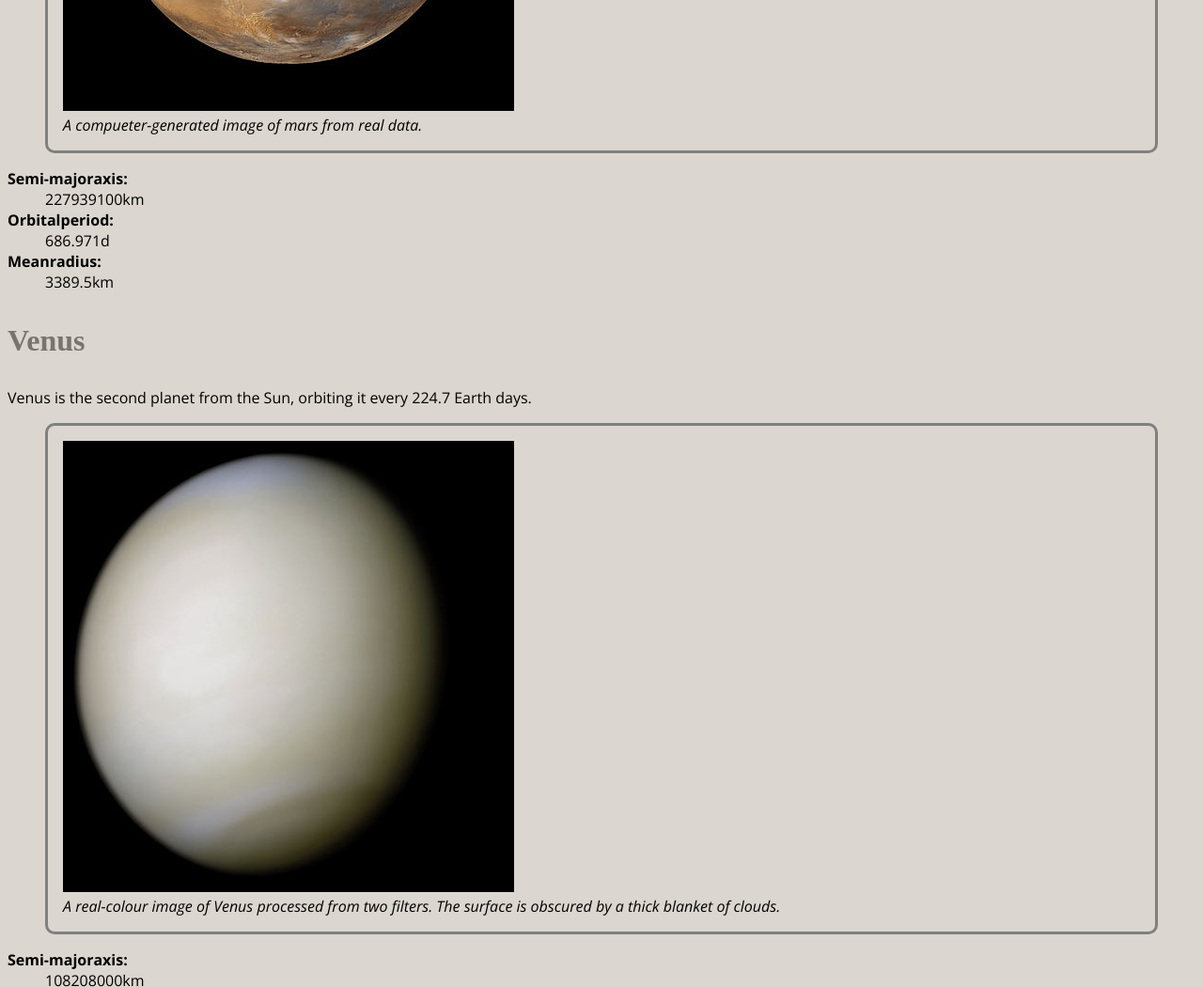
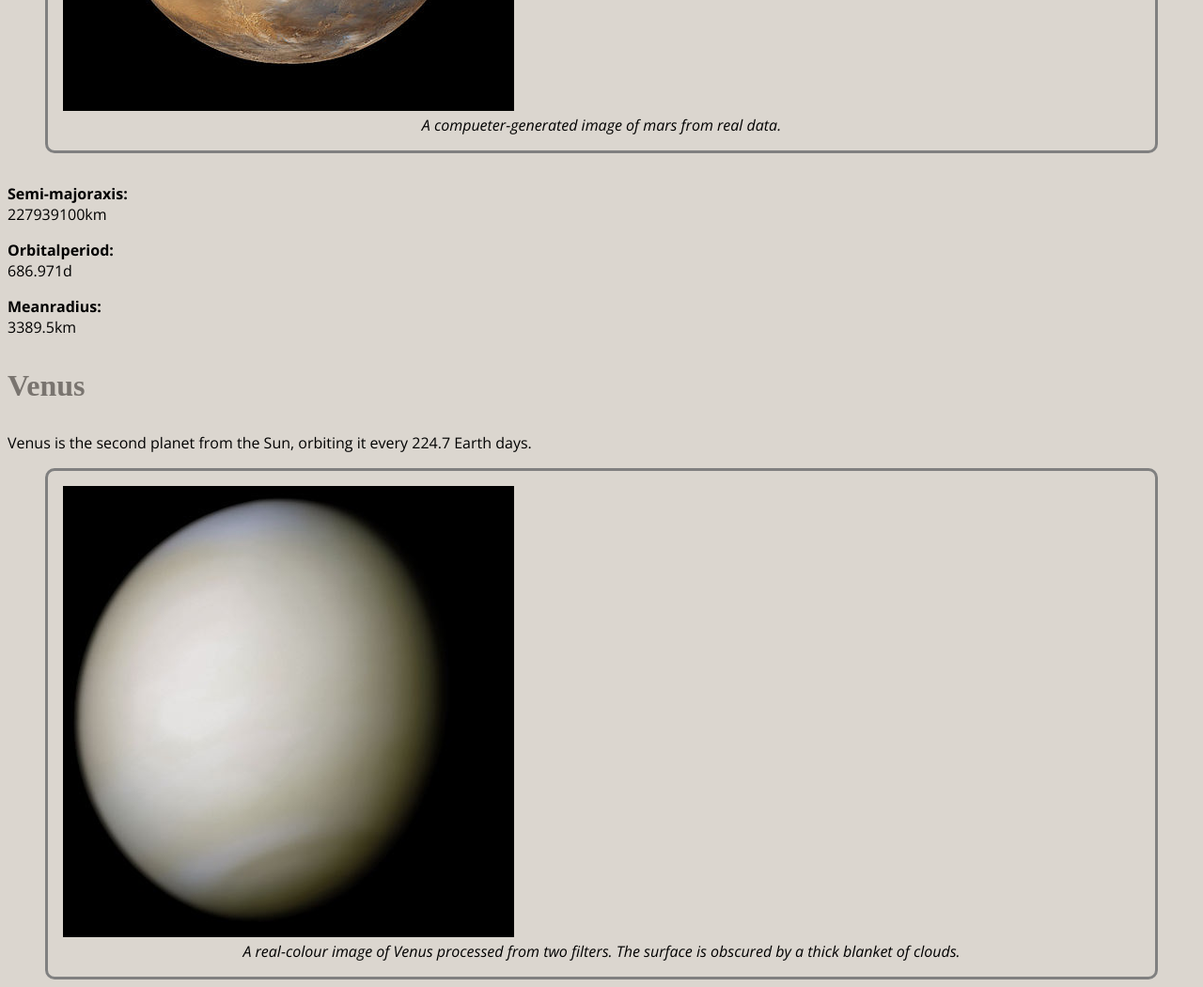
Before and after one commit to Mjams/dsn1674-assignment-4, a plain HTML site: page index.html in a window 1280 px wide. Shown: the part 1200-2250 px from the top of the page at 94% size. Drawn offline with nearby package versions, Linux system fonts and the light colour scheme; a web font is replaced by a local one.

Commit message:
fixed padding between dl

```diff
--- a/css/main.css
+++ b/css/main.css
@@ -84,15 +84,17 @@ html {
   }
 
 
-
   dt {
+    Padding: 1em 0em 0em 0em;
     font-family: 'Open Sans', sans-serif;
     font-weight: bold;
   }
 
   dd {
     font-family: 'Open Sans', sans-serif;
+    margin: 0;
   }
+
 
   a {
     color: #713837;
@@ -137,5 +139,5 @@ html {
   figure figcaption{
     font-family: 'Open Sans', sans-serif;
     font-style: italic;
-
+    text-align: center;
   }
```
